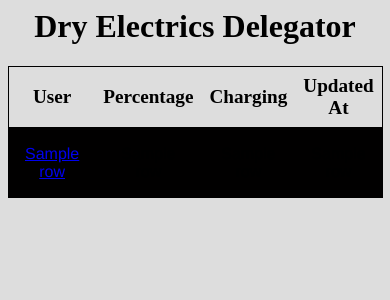
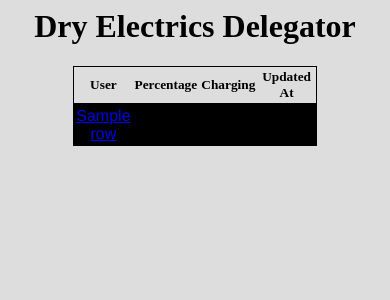
Before and after one commit to ryan-brown/dry-electrics-delegator, a Flask app: template app/templates/home.html in a window 390 px wide. Shown: the top 300 px of the page. Run offline with Flask 2, Linux system fonts and the light colour scheme; the template is opened without the code that fills it: most values are stand-ins (such as "Sample title", 1, 10 or a date in 2020).

Commit message:
Marginally-improved styles for smaller screens

```diff
--- a/app/static/style.css
+++ b/app/static/style.css
@@ -5,7 +5,6 @@ table {
 }
 
 td {
-  padding: 1rem;
   font-family: "helvetica neue", helvetica, arial, sans-serif;
   text-align: center;
   border: none;
@@ -13,8 +12,28 @@ td {
 }
 
 th {
-  font-size: larger;
-  padding: 0.5rem;
   border: none;
   border-bottom: 2px solid black;
 }
+
+@media all and (min-width: 600px) {
+  td {
+    padding: 1rem;
+  }
+
+  th {
+    font-size: larger;
+    padding: 0.5rem;
+  }
+}
+
+@media all and (max-width: 599px) {
+  td {
+    padding: 2px;
+  }
+
+  th {
+    font-size: smaller;
+    padding: 2px;
+  }
+}
```
